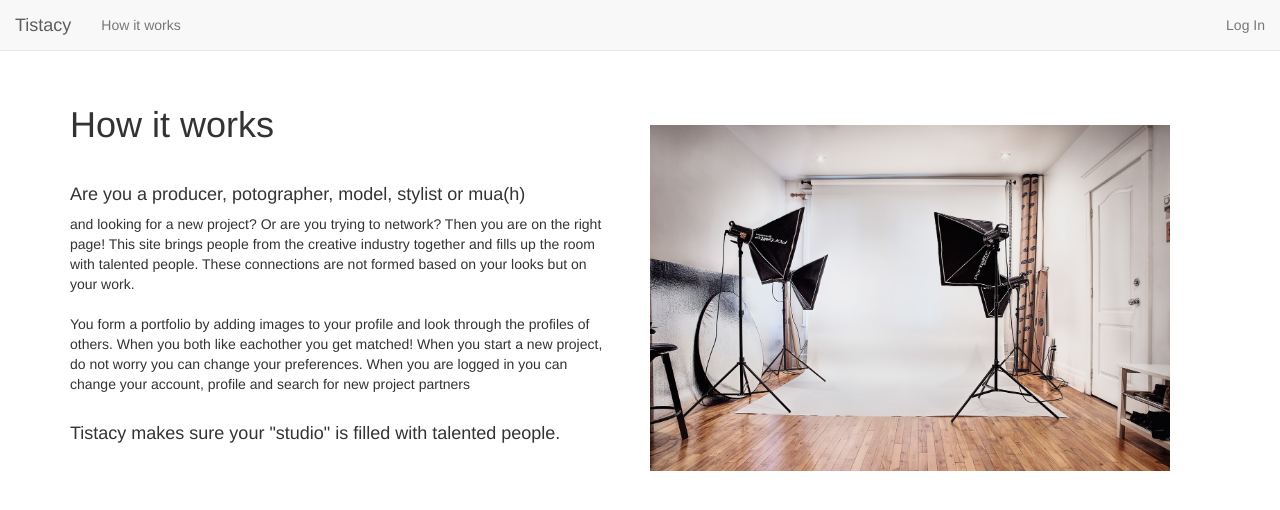
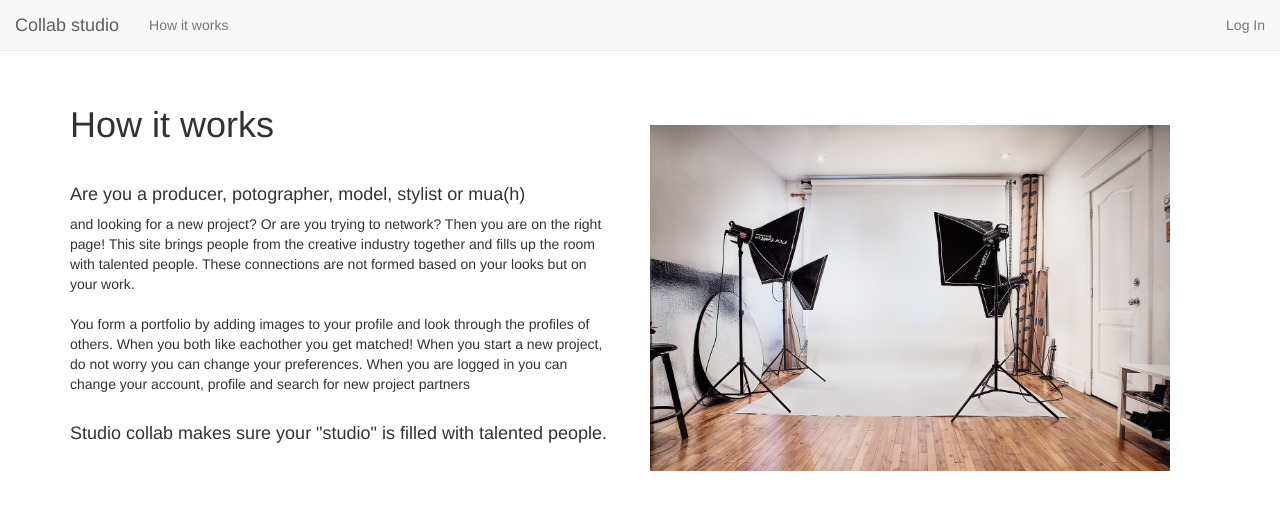
Before and after one commit to xjaeh/WEBIK, a Flask app: page /howitworks in a window 1280 px wide. Shown: the top 510 px of the page. Run offline with Flask 2, Linux system fonts and the light colour scheme; some libraries are stand-ins or nearby versions.

Commit message:
andere naam

```diff
--- a/application.py
+++ b/application.py
@@ -302,3 +302,8 @@ def forgotpasswordroute():
 def email_sentroute():
     """displays email_sent.html"""
     return render_template("email_sent.html")
+
+@app.route("/chat", methods=["GET"])
+def chatroute():
+    """displays chat.html"""
+    return render_template("chat.html")
--- a/templates/howitworks.html
+++ b/templates/howitworks.html
@@ -23,7 +23,7 @@
                 When you are logged in you can <br> change your account, profile and search for new project partners
                 <br>
                 <br>
-                <h4> Tistacy makes sure your "studio" is filled with talented people.</h4>
+                <h4> Studio collab makes sure your "studio" is filled with talented people.</h4>
 
             </body>
         </fieldset>
--- a/templates/layout.html
+++ b/templates/layout.html
@@ -16,7 +16,7 @@
         <script src="https://bootswatch.com/3/sandstone/bootstrap.min.css"></script>
 
 
-        <title>Tistacy {% block title %}{% endblock %}</title>
+        <title>Collab studio {% block title %}{% endblock %}</title>
 
     </head>
 
@@ -38,7 +38,7 @@
                         href="{{ url_for('workspaceroute') }}"
                         {% endif %}
                         href="{{ url_for('mainroute') }}"
-                        ><span class="blue">Tistacy</span></a>
+                        ><span class="blue">Collab studio</span></a>
                     </div>
                     <div class="collapse navbar-collapse" id="navbar">
                         {% if session.user_id %}
--- a/templates/main.html
+++ b/templates/main.html
@@ -9,9 +9,9 @@
         <fieldset>
             <form>
                 <img src="static/img/eyemedia-studios-inside-picture.jpg " height="300px" width ="100%">
-                <img src="static/img/Logo.jpg" width="400px" height="100px" align ="right" style="margin:40px">
+                <img src="static/img/Naamloos-1.jpg" width="400px" height="100px" align ="right" style="margin:30px">
                 <p align="left"> <h3> Producer, photographer, stylist, model or mua(h)?</h3>
-                Looking for other creative minds for a project or just to network? Tistacy is the place for you!
+                Looking for other creative minds for a project or just to network? Collab studio is the place for you!
                 <br>
                 No worries about your future project, it will come to you if you just register.
                 </p>
--- a/templates/workspace.html
+++ b/templates/workspace.html
@@ -12,6 +12,7 @@
             <p align="center">
                 <form>
                     <button class="btn btn-default" formaction="{{ url_for('findroute') }}" formmethod="get" type="Find your match" style="width:200px"> Find match</button>
+                    <button class="btn btn-default" formaction="{{ url_for('chatroute') }}" formmethod="get" type="Find your match" style="width:200px"> Chat</button>
                     <button class="btn btn-default" formaction="{{ url_for('profileroute') }}" formmethod="get" type="Profile" style="width:200px"> Profile</button>
                     <button class="btn btn-default" formaction="{{ url_for('accountroute') }}" formmethod="get" type="Account" style="width:200px"> Account </button>
                 </form>
```
Also changed, not shown: templates/chat.html (added, +11 -0 lines), templates/login.html (+8 -0 lines), static/img/Naamloos-1.jpg (added).
